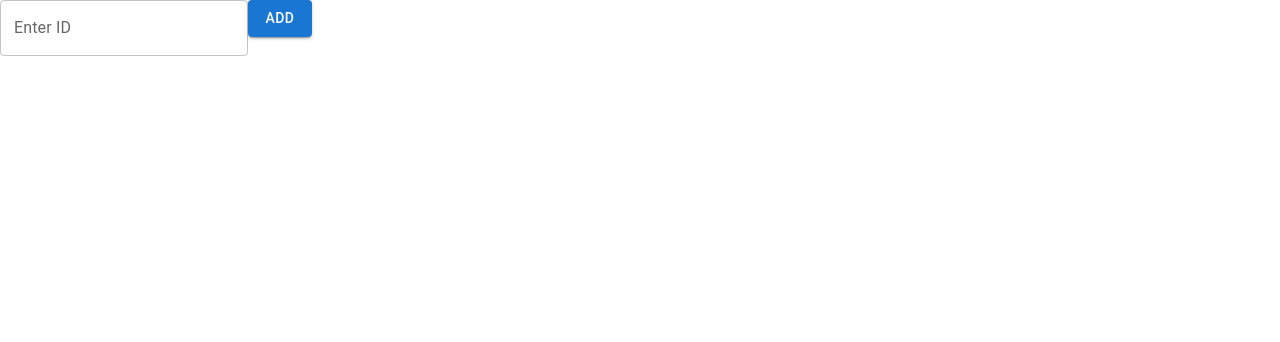
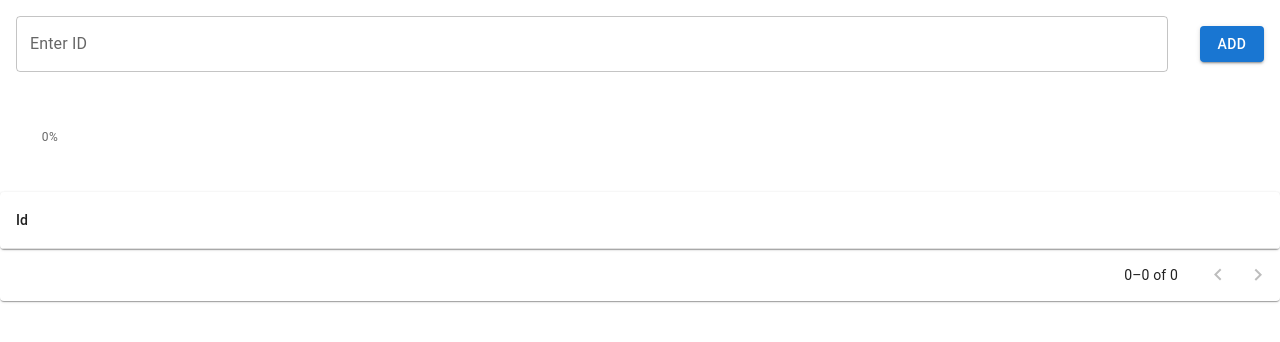
Before and after one commit to alereca/contadorvotantes, a React (Create React App) app: page / in a window 1280 px wide. Shown: the top 342 px of the page. Built offline with nearby package versions, Linux system fonts and the light colour scheme.

Commit message:
Second version with total votes component

```diff
--- a/package.json
+++ b/package.json
@@ -5,6 +5,7 @@
   "dependencies": {
     "@emotion/react": "^11.11.1",
     "@emotion/styled": "^11.11.0",
+    "@mui/icons-material": "^5.14.16",
     "@mui/material": "^5.14.17",
     "@testing-library/jest-dom": "^5.17.0",
     "@testing-library/react": "^13.4.0",
--- a/src/App.tsx
+++ b/src/App.tsx
@@ -1,7 +1,10 @@
 // src/components/App.tsx
 import React, { useEffect, useState } from 'react';
+
 import InputForm from './components/InputForm';
+import TotalCount from './components/Total';
 import IdList from './components/List';
+import { Box } from '@mui/material';
 
 const App: React.FC = () => {
   // Load IDs from localStorage on initial render
@@ -14,13 +17,16 @@ const App: React.FC = () => {
   }, [ids]);
 
   const handleAddId = (id: string) => {
-    setIds((prevIds) => [...prevIds, id]);
+    setIds((prevIds) => [id, ...prevIds]);
   };
 
   return (
     <div>
       <InputForm onAddId={handleAddId} />
-      <IdList ids={ids} />
+      <TotalCount ids={ids} />
+      <Box display="flex" justifyContent="center" alignItems="center">
+        <IdList ids={ids} />
+      </Box>
     </div>
   );
 };
--- a/src/components/InputForm.tsx
+++ b/src/components/InputForm.tsx
@@ -1,7 +1,7 @@
-// src/components/InputForm.tsx
 import React, { useState } from 'react';
 import TextField from '@mui/material/TextField';
 import Button from '@mui/material/Button';
+import Box from '@mui/material/Box';
 
 interface InputFormProps {
     onAddId: (id: string) => void;
@@ -20,16 +20,19 @@ const InputForm: React.FC<InputFormProps> = ({ onAddId }) => {
     };
 
     return (
-    <div>
+        <Box sx={{ p: 2 }}>
+            <Box sx={{ display: 'flex', alignItems: 'center', gap: 2 }}>
                 <TextField
                     label="Enter ID"
                     value={id}
                     onChange={handleInputChange}
+                    sx={{ flexGrow: 1 }}
                 />
-      <Button variant="contained" onClick={handleAddId}>
+                <Button variant="contained" onClick={handleAddId} sx={{ ml: 2 }}>
                     Add
                 </Button>
-    </div>
+            </Box>
+        </Box>
     );
 };
 
--- a/src/components/List.tsx
+++ b/src/components/List.tsx
@@ -1,23 +1,56 @@
-// src/components/IdList.tsx
 import React from 'react';
-import List from '@mui/material/List';
-import ListItem from '@mui/material/ListItem';
-import ListItemText from '@mui/material/ListItemText';
+import { Table, TableBody, TableCell, TableContainer, TableHead, TableRow, Paper, Select, MenuItem, TablePagination, Box } from '@mui/material';
+import { useState } from 'react';
 
 interface IdListProps {
-  ids: string[];
+    ids: string[];
 }
 
 const IdList: React.FC<IdListProps> = ({ ids }) => {
-  return (
-    <List>
-      {ids.map((id, index) => (
-        <ListItem key={index}>
-          <ListItemText primary={id} />
-        </ListItem>
-      ))}
-    </List>
-  );
+    const [page, setPage] = useState(0);
+    const rowsPerPage = 15
+
+    const handleChangePage = (
+        event: React.MouseEvent<HTMLButtonElement> | null,
+        newPage: number,
+      ) => {
+        setPage(newPage);
+    };
+
+    const startIndex = page * rowsPerPage;
+    const endIndex = startIndex + rowsPerPage;
+    const slicedIds = ids.slice(startIndex, endIndex);
+
+    return (
+        <Box sx={{ width: '100%' }}>
+            <Paper>
+                <TableContainer component={Paper} sx={{ margin: 'auto' }}>
+                    <Table>
+                        <TableHead>
+                            <TableRow>
+                                <TableCell>Id</TableCell>
+                            </TableRow>
+                        </TableHead>
+                        <TableBody>
+                            {slicedIds.map((id, index) => (
+                                <TableRow key={index}>
+                                    <TableCell>{id}</TableCell>
+                                </TableRow>
+                            ))}
+                        </TableBody>
+                    </Table>
+                </TableContainer>
+                <TablePagination
+                    rowsPerPageOptions={[]}
+                    component="div"
+                    count={ids.length}
+                    rowsPerPage={rowsPerPage}
+                    page={page}
+                    onPageChange={handleChangePage}
+                />
+            </Paper>
+        </Box>
+    );
 };
 
 export default IdList;
--- /dev/null
+++ b/src/components/Total.tsx
@@ -0,0 +1,46 @@
+import React from 'react';
+import { Box, CircularProgress, CircularProgressProps, Typography } from '@mui/material';
+
+interface TotalCountProps {
+        ids: string[];
+}
+
+function CircularProgressWithLabel(
+    props: CircularProgressProps & { value: number },
+) {
+    return (
+        <Box sx={{ position: 'relative', display: 'inline-flex' }}>
+            <CircularProgress variant="determinate" size={100} sx={{color: 'green'}} {...props} />
+            <Box
+                sx={{
+                    top: 0,
+                    left: 0,
+                    bottom: 0,
+                    right: 0,
+                    position: 'absolute',
+                    display: 'flex',
+                    alignItems: 'center',
+                    justifyContent: 'center',
+                }}
+            >
+                <Typography
+                    variant="caption"
+                    component="div"
+                    color="text.secondary"
+                >{`${Math.round(props.value)}%`}</Typography>
+            </Box>
+        </Box>
+    );
+}
+
+const TotalCount: React.FC<TotalCountProps> = ({ ids }) => {
+    const percentage = Math.floor((ids.length / 350) * 100);
+
+    return (
+            <div style={{ position: 'relative', display: 'inline-block' }}>
+                    <CircularProgressWithLabel value={percentage} />
+            </div>
+    );
+};
+
+export default TotalCount;
```
Also changed, not shown: 1 other file (tests, documents, lock files or other folders). Lines whose indentation alone changed are shown as unchanged.
